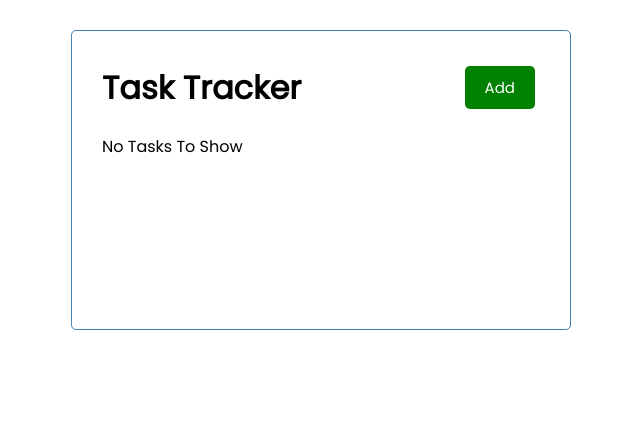
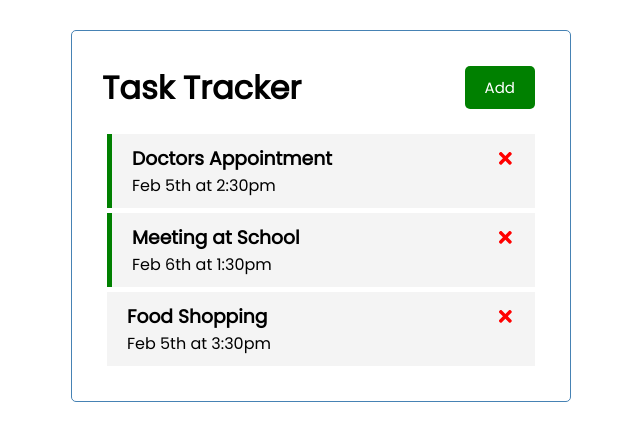
Before and after one commit to sserges/react-task-tracker, a React (Create React App) app: page / in a window 1280 px wide. Shown: the top 440 px of the page, without its empty margins (319-959 px from the left). Built offline with nearby package versions, Linux system fonts and the light colour scheme; data requests are answered from the project's data file.

Commit message:
useEffect Hook & Fetch tasks from server

```diff
--- a/src/App.js
+++ b/src/App.js
@@ -1,4 +1,4 @@
-import { useState } from 'react'
+import { useState, useEffect } from 'react'
 
 import Header from './components/Header'
 import Tasks from './components/Tasks'
@@ -7,6 +7,23 @@
 const App = () => {
   const [showAddTask, setShowAddTask] = useState(false)
   const [tasks, setTasks] = useState([])
+
+  useEffect(() => {
+    const getTasks = async () => {
+      const tasksFromServer = await fetchTasks()
+      setTasks(tasksFromServer)
+    }
+
+    getTasks()
+  }, [])
+
+  // Fetch Tasks
+  const fetchTasks = async () => {
+    const res = await fetch('http://localhost:5000/tasks')
+    const data = await res.json()
+
+    return data
+  }
 
   // Add Task
   const addTask = (task) => {
```
Also changed, not shown: 1 other file (tests, documents, lock files or other folders).
